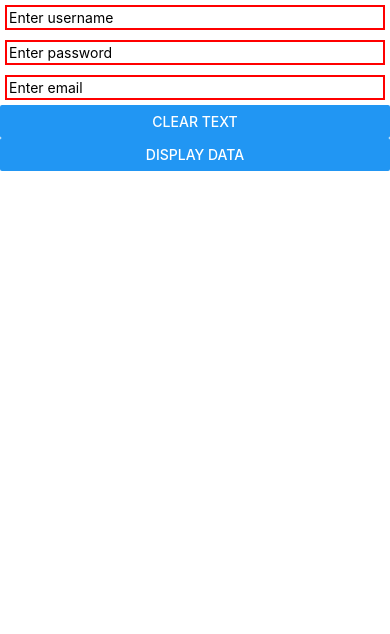
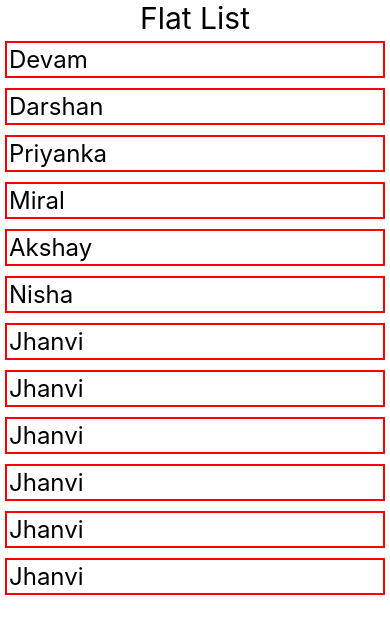
Before and after one commit to devam12/ProjectJS, a React Native app: screen / in a window 390 px wide. Shown: the top 634 px of the page. Built offline with nearby package versions, Linux system fonts and the light colour scheme.

Commit message:
FlatList Done

```diff
--- a/App.js
+++ b/App.js
@@ -2,47 +2,79 @@ import React, { useState } from 'react';
 import {
   Text,
   View,
-  Button,
-  TextInput,
-  StyleSheet
+  StyleSheet,
+  FlatList
 } from 'react-native';
 
 const App = () => {
-  const [usename, setUsename] = useState("")
-  const [password, setPassword] = useState("")
-  const [email, setEmail] = useState("")
-  const [display, setDisplay] = useState(false);
+  // const [usename, setUsename] = useState("")
+  // const [password, setPassword] = useState("")
+  // const [email, setEmail] = useState("")
+  // const [display, setDisplay] = useState(false);
 
-  const displayData = () => {
-    return (
-      <>
+  const users = [
+    {
+      id: 1,
+      name: "Devam",
+    },
+    {
+      id: 2,
+      name: "Darshan",
+    },
+    {
+      id: 3,
+      name: "Priyanka",
+    },
+    {
+      id: 4,
+      name: "Miral",
+    },
+    {
+      id: 5,
+      name: "Akshay",
+    },
+    {
+      id: 6,
+      name: "Nisha",
+    },
+    {
+      id: 7,
+      name: "Jhanvi",
+    },{
+      id: 8,
+      name: "Jhanvi",
+    },{
+      id: 9,
+      name: "Jhanvi",
+    },{
+      id: 10,
+      name: "Jhanvi",
+    },{
+      id: 11,
+      name: "Jhanvi",
+    },{
+      id: 12,
+      name: "Jhanvi",
+    },
+  ];
 
-      </>
-    )
-  }
   return (
     <>
       <View>
-        <TextInput style={styles.text} onChangeText={(value) => { setUsename(value) }} value={usename} placeholder="Enter username"></TextInput>
-        <TextInput style={styles.text} onChangeText={(value) => { setPassword(value) }} value={password} secureTextEntry={true} placeholder="Enter password"></TextInput>
-        <TextInput style={styles.text} onChangeText={(value) => { setEmail(value) }} value={email} placeholder="Enter email"></TextInput>
-        <Button title="Clear Text" onPress={() => { setUsename(''); setPassword(''); setEmail(''); setDisplay(false); }}></Button>
-        <Button title="Display Data" onPress={() => { setDisplay(true) }}></Button>
+        <Text style={{ textAlign: 'center', fontSize: 30 }}>Flat List</Text>
+        <FlatList
+          data={users}
+          renderItem={({ item }) =>  <Text style={styles.item}>{item.name}</Text> }
+          keyExtractor={item => item.id} />
       </View>
-      {
-        display ?
-          <View>
-            <Text style={{ color: "red", fontSize: 20 }}>{usename}</Text>
-            <Text style={{ color: "red", fontSize: 20 }}>{password}</Text>
-            <Text style={{ color: "red", fontSize: 20 }}>{email}</Text>
-          </View> : null
-      }
     </>
   );
 };
 
 const styles = StyleSheet.create({
-  text: {
+  item: {
+    fontSize: 24,
+    color: 'black',
     borderColor: 'red',
     borderWidth: 2,
     margin: 5,
```
